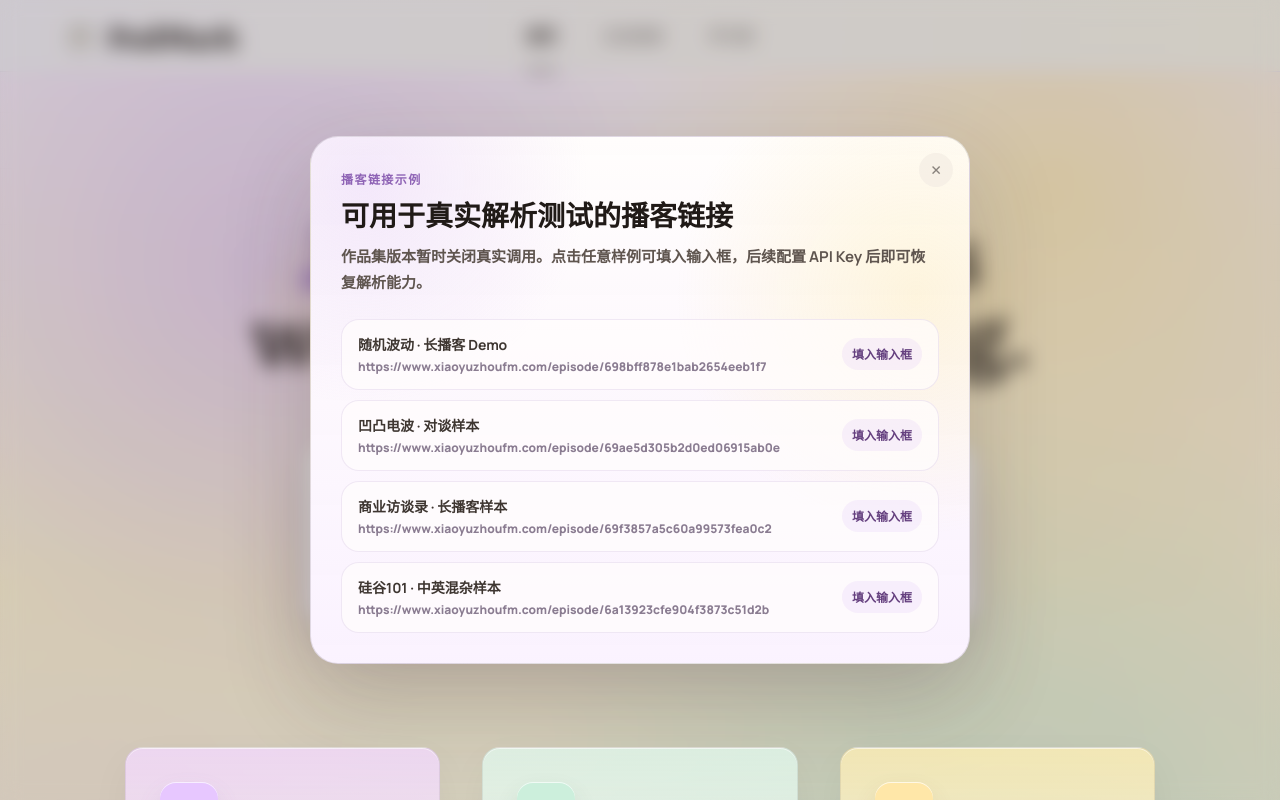
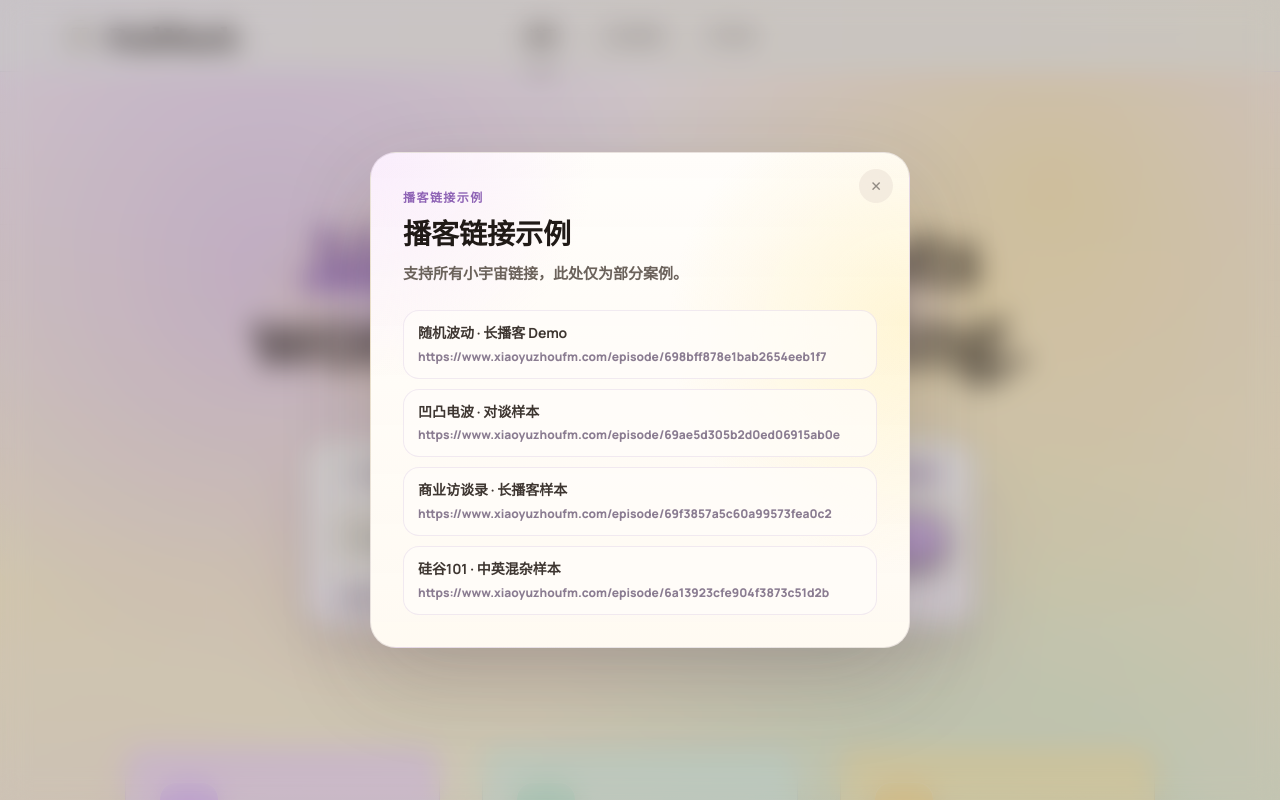
Before and after one commit to Ethan-maker7/podmark, a Next.js app: page / in a window 1280 px wide. Both pictures are taken after a click on the button "播客链接示例". Shown: the top 800 px of the page. Built offline with nearby package versions, Linux system fonts and the light colour scheme.

Commit message:
Polish portfolio demo modals

```diff
--- a/app/globals.css
+++ b/app/globals.css
@@ -201,6 +201,7 @@
 
 .home-v3-hero {
   position: relative;
+  z-index: 30;
   max-width: 980px;
   margin: 0 auto;
   padding: 98px 20px 72px;
@@ -1603,23 +1604,23 @@
   display: grid;
   place-items: center;
   padding: 24px;
-  background: rgba(32, 26, 23, 0.18);
-  backdrop-filter: blur(10px);
+  background: rgba(42, 35, 30, 0.22);
+  backdrop-filter: blur(14px);
 }
 
 .portfolio-modal {
   position: relative;
-  width: min(520px, 100%);
-  border: 1.5px solid rgba(43, 32, 43, 0.13);
-  border-radius: 28px;
-  padding: 30px;
+  width: min(500px, 100%);
+  border: 1px solid rgba(72, 55, 74, 0.12);
+  border-radius: 26px;
+  padding: 32px;
   text-align: left;
   background:
-    radial-gradient(circle at 8% 8%, rgba(217, 183, 244, 0.3), transparent 14rem),
-    radial-gradient(circle at 92% 30%, rgba(255, 226, 122, 0.24), transparent 15rem),
-    linear-gradient(180deg, rgba(255, 253, 252, 0.96), rgba(250, 241, 255, 0.9)),
-    #fffdfc;
-  box-shadow: 0 32px 90px rgba(54, 47, 42, 0.2);
+    radial-gradient(circle at 0% 0%, rgba(244, 218, 255, 0.46), transparent 14rem),
+    radial-gradient(circle at 100% 35%, rgba(255, 236, 165, 0.42), transparent 15rem),
+    linear-gradient(180deg, rgba(255, 253, 250, 0.98), rgba(255, 250, 242, 0.94)),
+    #fffaf6;
+  box-shadow: 0 32px 90px rgba(54, 47, 42, 0.18);
 }
 
 .portfolio-modal-close {
@@ -1632,8 +1633,8 @@
   place-items: center;
   border: 0;
   border-radius: 999px;
-  color: rgba(67, 62, 58, 0.62);
-  background: rgba(245, 238, 229, 0.75);
+  color: rgba(67, 62, 58, 0.56);
+  background: rgba(239, 230, 218, 0.68);
   font-size: 22px;
   line-height: 1;
 }
@@ -1657,9 +1658,9 @@
 
 .portfolio-modal p {
   margin: 0;
-  color: #5f554f;
+  color: #6b625b;
   font-size: 15px;
-  font-weight: 680;
+  font-weight: 720;
   line-height: 1.75;
 }
 
@@ -1675,18 +1676,18 @@
   border-radius: 999px;
   padding: 11px 17px;
   color: #fffdfc;
-  background: #65407f;
+  background: #6f4388;
   font-size: 13px;
   font-weight: 900;
 }
 
 .portfolio-modal-actions button:last-child {
-  color: #65407f;
-  background: rgba(217, 183, 244, 0.18);
+  color: #6f4388;
+  background: rgba(217, 183, 244, 0.22);
 }
 
 .sample-links-modal {
-  width: min(660px, 100%);
+  width: min(540px, 100%);
 }
 
 .sample-link-list {
@@ -1697,15 +1698,14 @@
 
 .sample-link-list button {
   display: grid;
-  grid-template-columns: minmax(0, 1fr) auto;
-  gap: 4px 14px;
-  align-items: center;
-  border: 1px solid rgba(142, 99, 181, 0.13);
-  border-radius: 18px;
-  padding: 14px 16px;
+  gap: 5px;
+  align-items: center;
+  border: 1px solid rgba(142, 99, 181, 0.12);
+  border-radius: 16px;
+  padding: 13px 14px;
   text-align: left;
   color: #3e3631;
-  background: rgba(255, 253, 252, 0.74);
+  background: rgba(255, 253, 250, 0.72);
 }
 
 .sample-link-list button:hover {
@@ -1715,6 +1715,7 @@
 
 .sample-link-list strong {
   font-size: 14px;
+  line-height: 1.35;
 }
 
 .sample-link-list small {
@@ -1724,18 +1725,6 @@
   font-weight: 720;
   text-overflow: ellipsis;
   white-space: nowrap;
-}
-
-.sample-link-list em {
-  grid-row: 1 / 3;
-  grid-column: 2;
-  border-radius: 999px;
-  padding: 7px 10px;
-  color: #65407f;
-  background: rgba(217, 183, 244, 0.18);
-  font-size: 12px;
-  font-style: normal;
-  font-weight: 900;
 }
 
 .transcript-chapter .learning-highlight:hover {
--- a/app/page.tsx
+++ b/app/page.tsx
@@ -143,7 +143,7 @@
           <br />
           <span>worth remembering.</span>
         </h1>
-        <p>把一集播客整理成可以阅读、标注和收藏的文章。</p>
+        <p>把一集小宇宙播客整理成可以阅读、标注和收藏的文章。</p>
 
         <div className="url-composer-v3">
           <div className="composer-v3-label">
@@ -238,12 +238,12 @@
               <button className="portfolio-modal-close" aria-label="关闭" onClick={() => setShowPortfolioNotice(false)}>
                 ×
               </button>
-              <span>作品演示说明</span>
+              <span>产品说明</span>
               <h2>当前作品仅提供示例体验</h2>
-              <p>真实产品链路已跑通。示例文章已内置；产品需用户自行配置 API Key 后再进行真实解析。</p>
+              <p>当前产品仅提供示例，链路已跑通；后续需用户自行配置 API Key 使用。</p>
               <div className="portfolio-modal-actions">
                 <button onClick={enterShowcaseEpisode}>查看示例文章</button>
-                <button onClick={() => setShowPortfolioNotice(false)}>我知道了</button>
+                <button onClick={() => setShowPortfolioNotice(false)}>返回首页</button>
               </div>
             </div>
           </div>
@@ -256,8 +256,8 @@
                 ×
               </button>
               <span>播客链接示例</span>
-              <h2>可用于真实解析测试的播客链接</h2>
-              <p>作品集版本暂时关闭真实调用。点击任意样例可填入输入框，后续配置 API Key 后即可恢复解析能力。</p>
+              <h2>播客链接示例</h2>
+              <p>支持所有小宇宙链接，此处仅为部分案例。</p>
               <div className="sample-link-list">
                 {sampleEpisodeLinks.map((item) => (
                   <button
@@ -270,7 +270,6 @@
                   >
                     <strong>{item.label}</strong>
                     <small>{item.url}</small>
-                    <em>填入输入框</em>
                   </button>
                 ))}
               </div>
```
